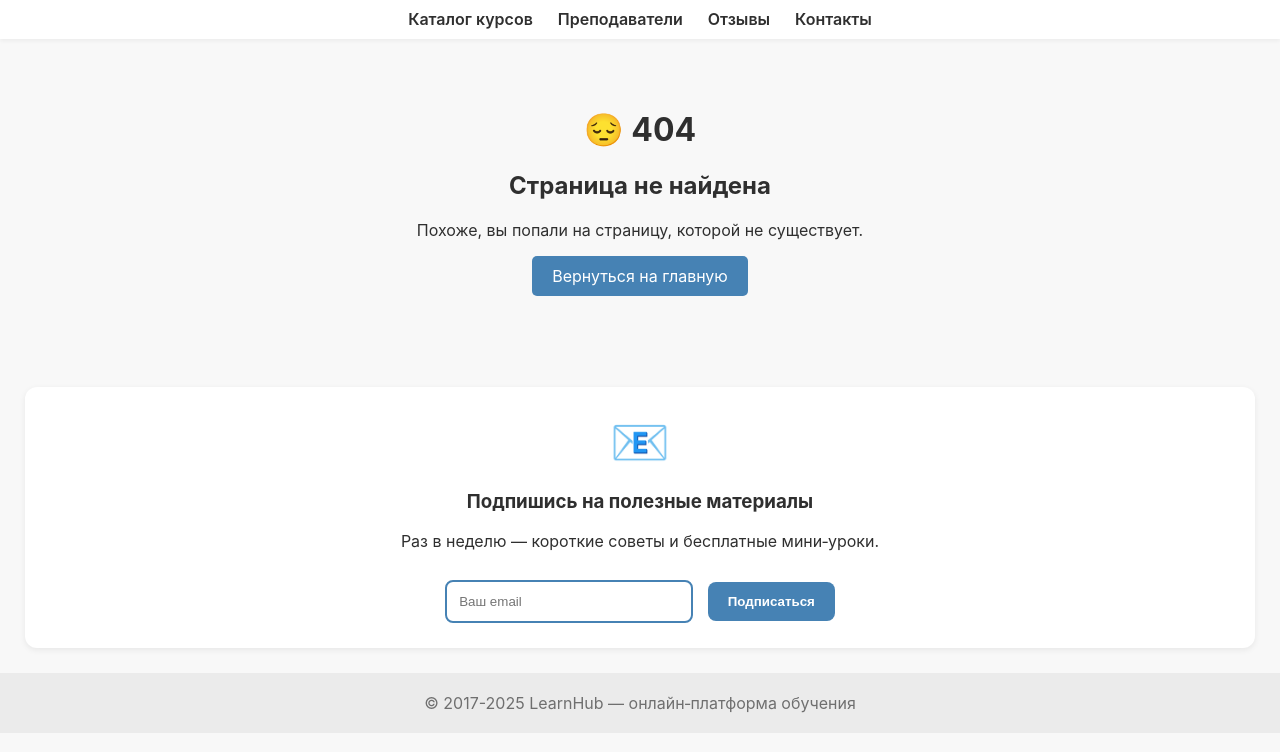
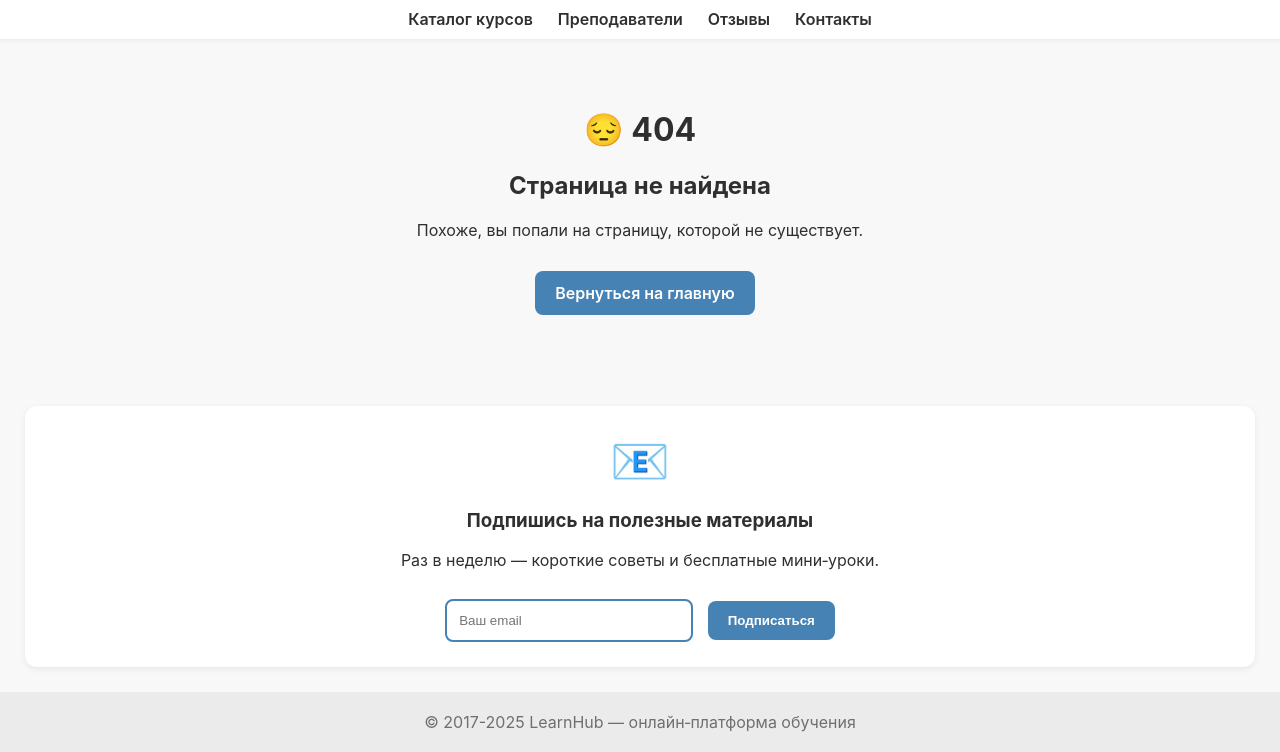
Before and after one commit to aiisxw/LearnHub, a plain HTML site: page 404.html in a window 1280 px wide. Shown: the part 75-827 px from the top of the page. Drawn offline with nearby package versions, Linux system fonts and the light colour scheme.

Commit message:
Update 404.html

```diff
--- a/404.html
+++ b/404.html
@@ -20,11 +20,17 @@
     <style>
         #back {
             display: inline-block;
-            padding: 10px 20px;
             background: var(--accent);
             color: white;
             text-decoration: none;
             border-radius: 5px;
+            padding: 12px 20px;
+            border: none;
+            border-radius: 8px;
+            font-weight: 600;
+            cursor: pointer;
+            margin-left: 10px;
+            margin-top: 15px
         }
         #back:hover {
             background: var(--accent-dark);
@@ -77,4 +83,5 @@
 </footer>
 
 </body>
+
 </html>
```
